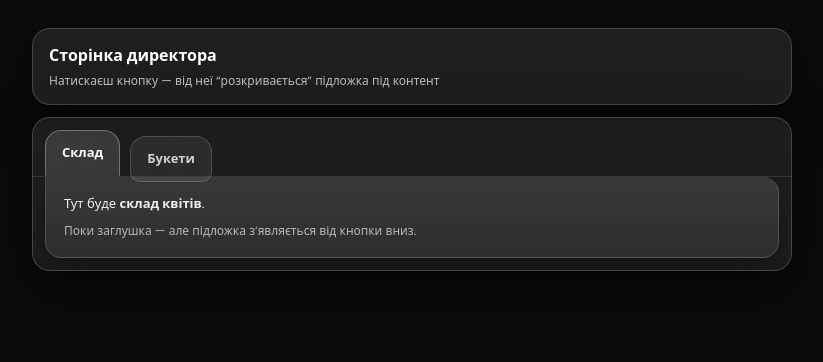
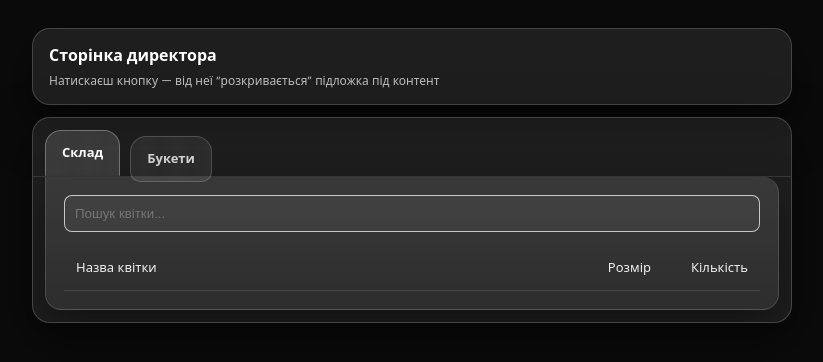
Before and after one commit to haina-me/cursova, a website: page director.html in a window 1280 px wide. Both pictures are taken after a click on the label "Склад". Shown: the whole page, without its empty margins (228-1051 px from the left). Drawn offline with Linux system fonts and the light colour scheme.

Commit message:
feat: enhance stock display with search input and improved layout

```diff
--- a/director.html
+++ b/director.html
@@ -8,6 +8,33 @@
 
     <style>
         @import url("https://fonts.googleapis.com/css2?family=Poppins:wght@400;500;600&display=swap");
+
+        .stock-header,
+        .stock-item {
+            display: flex;
+            justify-content: space-between;
+            padding: 12px;
+            border-bottom: 1px solid rgba(255, 255, 255, 0.1);
+        }
+
+        .stock-header-right,
+        .stock-item-right {
+            display: flex;
+            gap: 40px;
+            /* Відстань між розміром та кількістю */
+            min-width: 150px;
+            justify-content: flex-end;
+        }
+
+        .search-input {
+            width: 100%;
+            background: rgba(255, 255, 255, 0.05);
+            border: 1px solid var(--muted);
+            color: white;
+            padding: 10px;
+            border-radius: 8px;
+            margin-bottom: 15px;
+        }
 
         :root {
             --bg: #0b0b0b;
@@ -227,8 +254,20 @@
 
             <div class="underlay">
                 <div class="pane pane-stock">
-                    Тут буде <b>склад квітів</b>.
-                    <div class="hint">Поки заглушка — але підложка з’являється від кнопки вниз.</div>
+                    <div class="stock-controls">
+                        <input type="text" id="flower-search" placeholder="Пошук квітки..." class="search-input">
+                    </div>
+
+                    <div class="stock-header">
+                        <span>Назва квітки</span>
+                        <div class="stock-header-right">
+                            <span>Розмір</span>
+                            <span>Кількість</span>
+                        </div>
+                    </div>
+
+                    <div id="stock-list" class="stock-list">
+                    </div>
                 </div>
 
                 <div class="pane pane-bouquets">
```
Also changed, not shown: src/main.js (+7 -0 lines).
